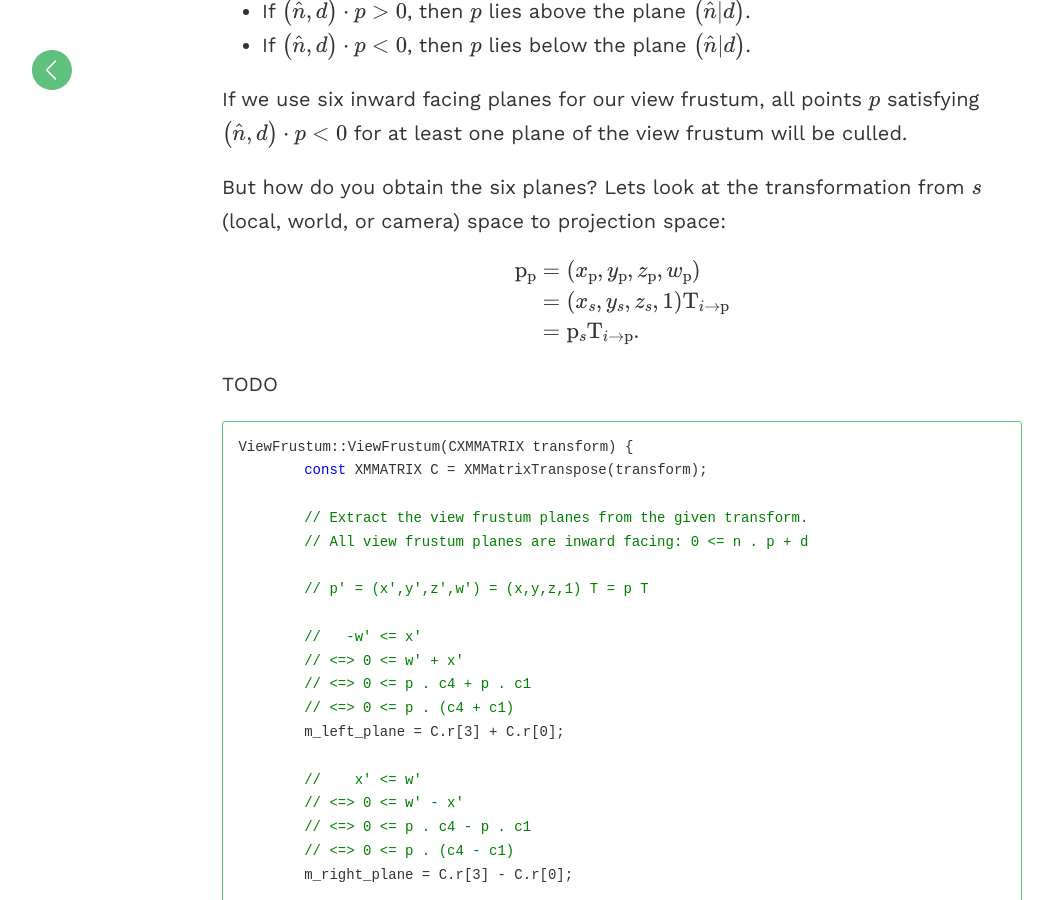
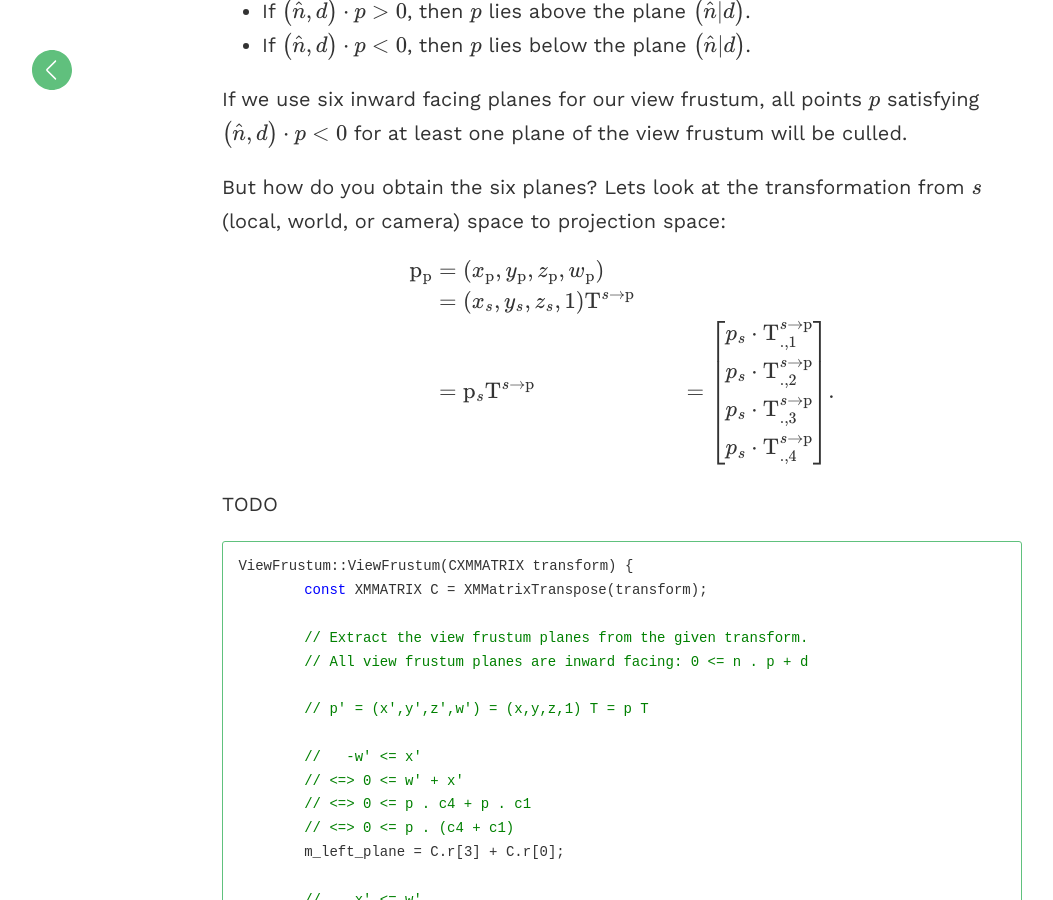
Before and after one commit to matt77hias/Blog, a Jekyll site: the page built from _posts/2017-08-24-creating-a-view-frustum.md, in a window 1280 px wide and 900 px high, scrolled down 3098 px. Shown: the whole window, without its empty margins (18-1071 px from the left). Built offline with Jekyll 4.4.1, drawn with Linux system fonts in a browser that asks for light colours; formulas are drawn with MathJax 3; comment, search, counter and statistics services are not loaded.

Commit message:
Update 2017-08-24-creating-a-view-frustum.md

```diff
--- a/_posts/2017-08-24-creating-a-view-frustum.md
+++ b/_posts/2017-08-24-creating-a-view-frustum.md
@@ -59,8 +59,9 @@ But how do you obtain the six planes? Lets look at the transformation from $$s$$
 $$\begin{align}
 \mathrm{p_{p}}
 &= \left( x_{\mathrm{p}}, y_{\mathrm{p}}, z_{\mathrm{p}}, w_{\mathrm{p}} \right) \\
-&= \left( x_{s}, y_{s}, z_{s}, 1 \right) \mathrm{T}_{i \rightarrow \mathrm{p}} \\
-&= \mathrm{p}_{s} \mathrm{T}_{i \rightarrow \mathrm{p}}.
+&= \left( x_{s}, y_{s}, z_{s}, 1 \right) \mathrm{T}^{s \rightarrow \mathrm{p}} \\
+&= \mathrm{p}_{s} \mathrm{T}^{s \rightarrow \mathrm{p}}
+&= \begin{bmatrix}p_{s} \cdot \mathrm{T}_{.,1}^{s \rightarrow \mathrm{p}} \\p_{s} \cdot \mathrm{T}_{.,2}^{s \rightarrow \mathrm{p}} \\p_{s} \cdot \mathrm{T}_{.,3}^{s \rightarrow \mathrm{p}} \\p_{s} \cdot \mathrm{T}_{.,4}^{s \rightarrow \mathrm{p}} \end{bmatrix}.
 \end{align}$$
 
 TODO
```
